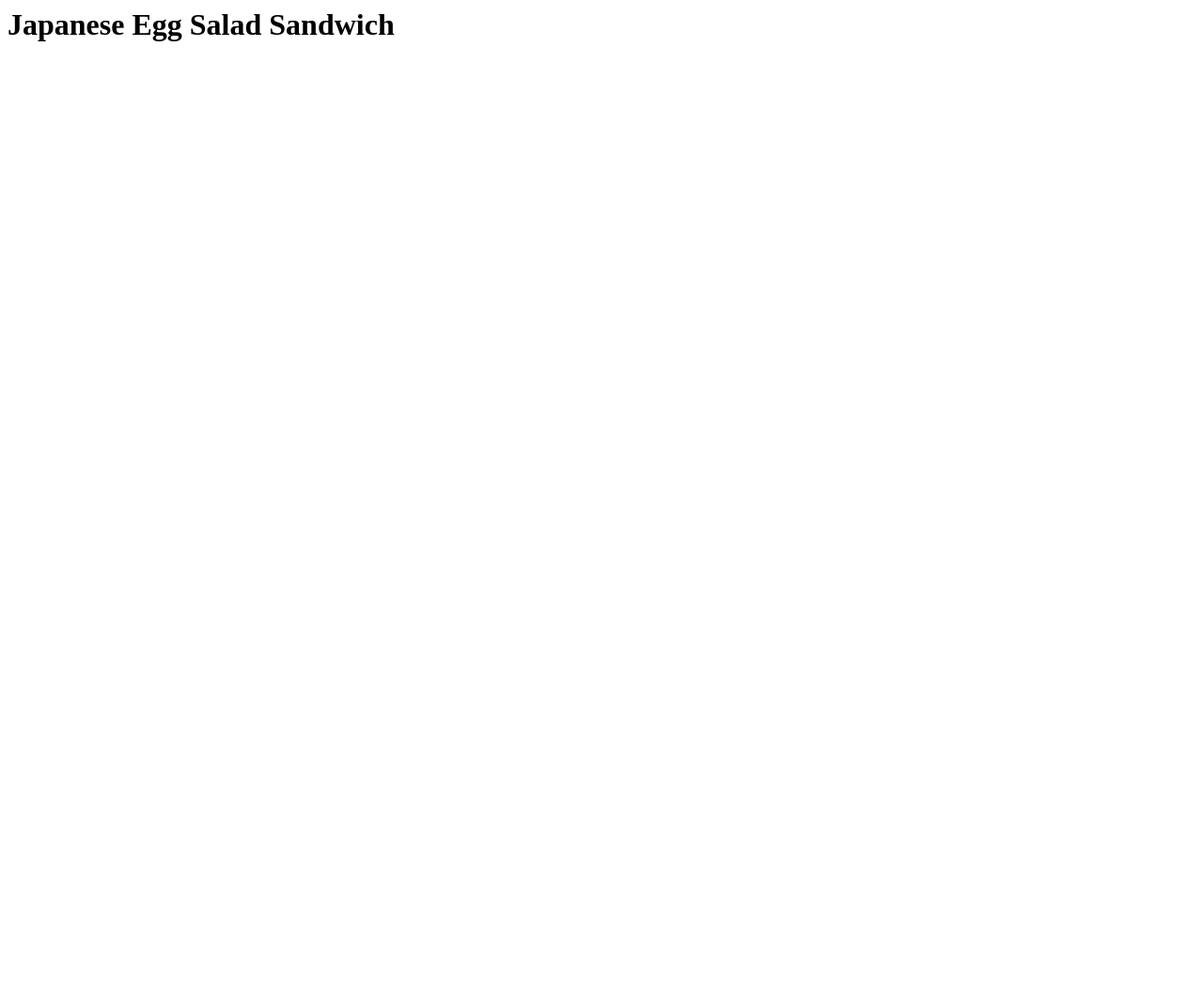
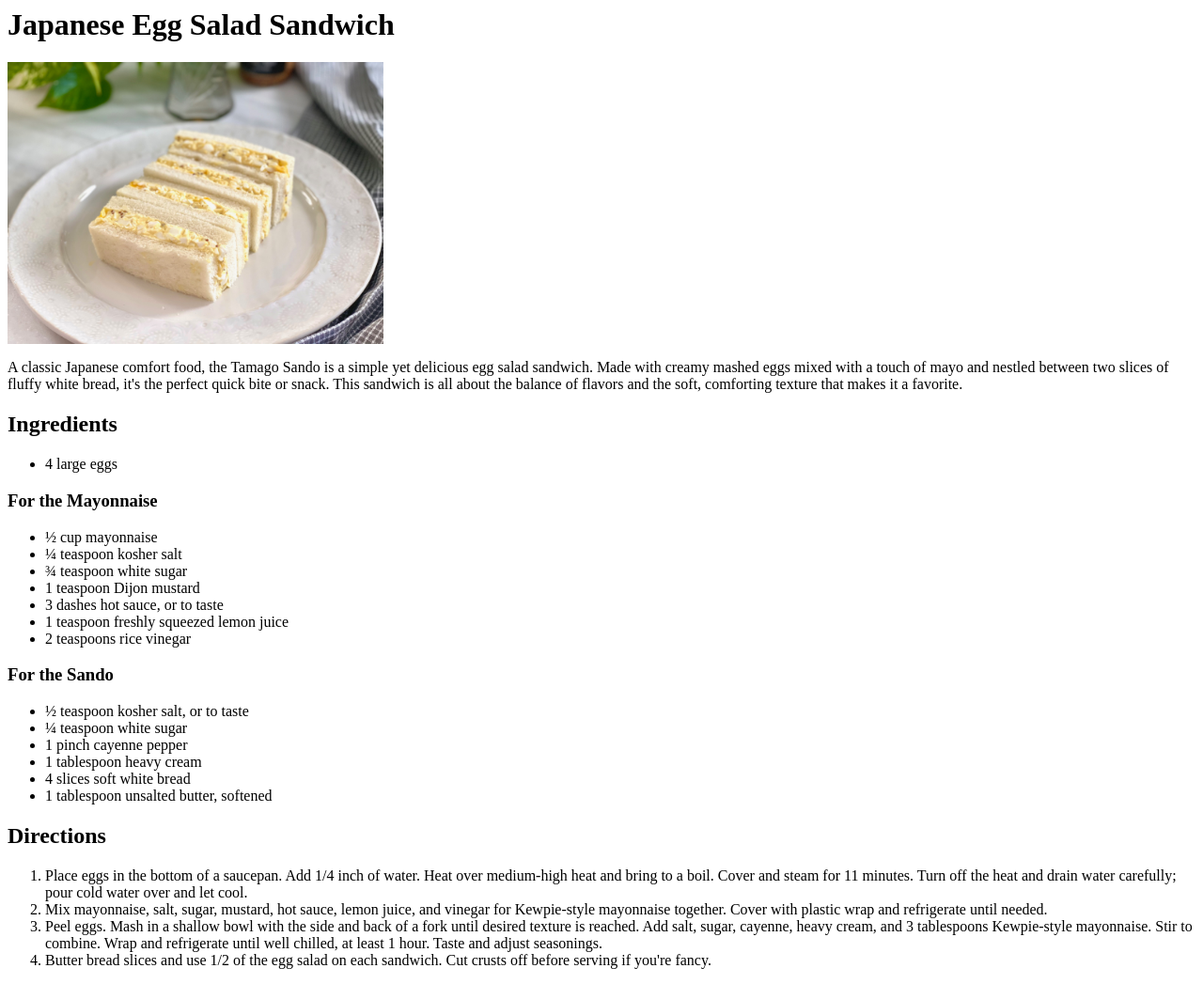
Before and after one commit to yuurei1999/odin-recipes, a plain HTML site: page recipes/tamago-sando.html in a window 1280 px wide. Shown: the whole page at 94% size. Before the commit the page ends 800 px from the top, so only its background shows below. Drawn offline with Linux system fonts and the light colour scheme.

Commit message:
I Added the Assets directory, images and the content of the first recipe

```diff
--- a/recipes/tamago-sando.html
+++ b/recipes/tamago-sando.html
@@ -6,6 +6,37 @@
   </head>
   <body>
     <h1>Japanese Egg Salad Sandwich</h1>
-
+    <img src="../assets/images/tamago-sando.jpg" alt="image of a Japanese Egg Salad Sandwich" height="300 px">
+    <p>A classic Japanese comfort food, the Tamago Sando is a simple yet delicious egg salad sandwich. Made with creamy mashed eggs mixed with a touch of mayo and nestled between two slices of fluffy white bread, it's the perfect quick bite or snack. This sandwich is all about the balance of flavors and the soft, comforting texture that makes it a favorite.</p>
+    <h2>Ingredients</h2>
+    <ul>
+      <li>4 large eggs</li>
+    </ul>
+    <h3>For the Mayonnaise</h3>
+    <ul>
+      <li>½ cup mayonnaise</li>
+      <li>¼ teaspoon kosher salt</li>
+      <li>¾ teaspoon white sugar</li>
+      <li>1 teaspoon Dijon mustard</li>
+      <li>3 dashes hot sauce, or to taste</li>
+      <li>1 teaspoon freshly squeezed lemon juice</li>
+      <li>2 teaspoons rice vinegar</li>
+    </ul>
+    <h3>For the Sando</h3>
+    <ul>
+      <li>½ teaspoon kosher salt, or to taste</li>
+      <li>¼ teaspoon white sugar</li>
+      <li>1 pinch cayenne pepper</li>
+      <li>1 tablespoon heavy cream</li>
+      <li>4 slices soft white bread</li>
+      <li>1 tablespoon unsalted butter, softened</li>
+    </ul>
+    <h2>Directions</h2>
+    <ol>
+      <li>Place eggs in the bottom of a saucepan. Add 1/4 inch of water. Heat over medium-high heat and bring to a boil. Cover and steam for 11 minutes. Turn off the heat and drain water carefully; pour cold water over and let cool.</li>
+      <li>Mix mayonnaise, salt, sugar, mustard, hot sauce, lemon juice, and vinegar for Kewpie-style mayonnaise together. Cover with plastic wrap and refrigerate until needed.</li>
+      <li>Peel eggs. Mash in a shallow bowl with the side and back of a fork until desired texture is reached. Add salt, sugar, cayenne, heavy cream, and 3 tablespoons Kewpie-style mayonnaise. Stir to combine. Wrap and refrigerate until well chilled, at least 1 hour. Taste and adjust seasonings.</li>
+      <li>Butter bread slices and use 1/2 of the egg salad on each sandwich. Cut crusts off before serving if you're fancy.</li>
+    </ol>
   </body>
 </html>
```
Also changed, not shown: assets/images/tamago-sando.jpg (added).
